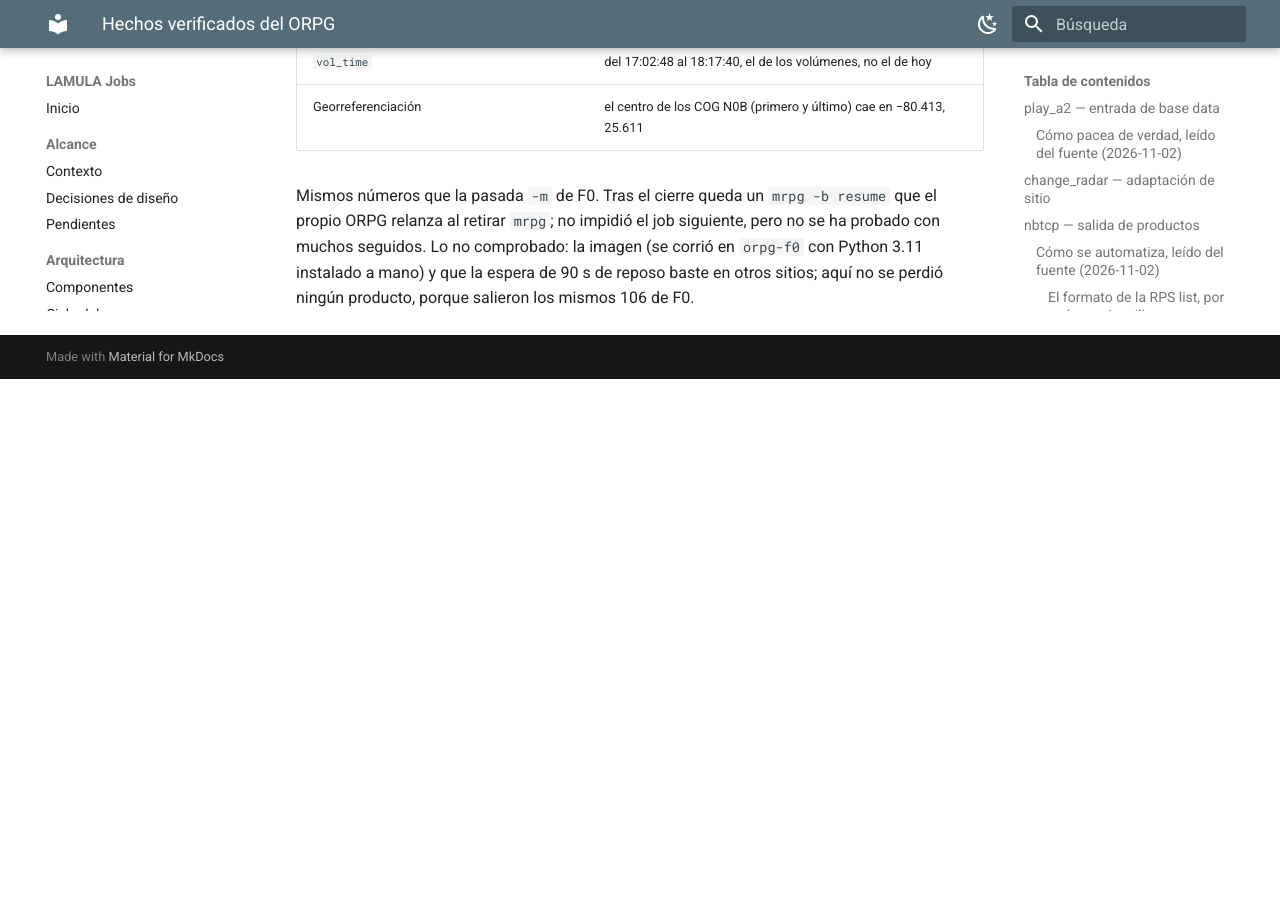
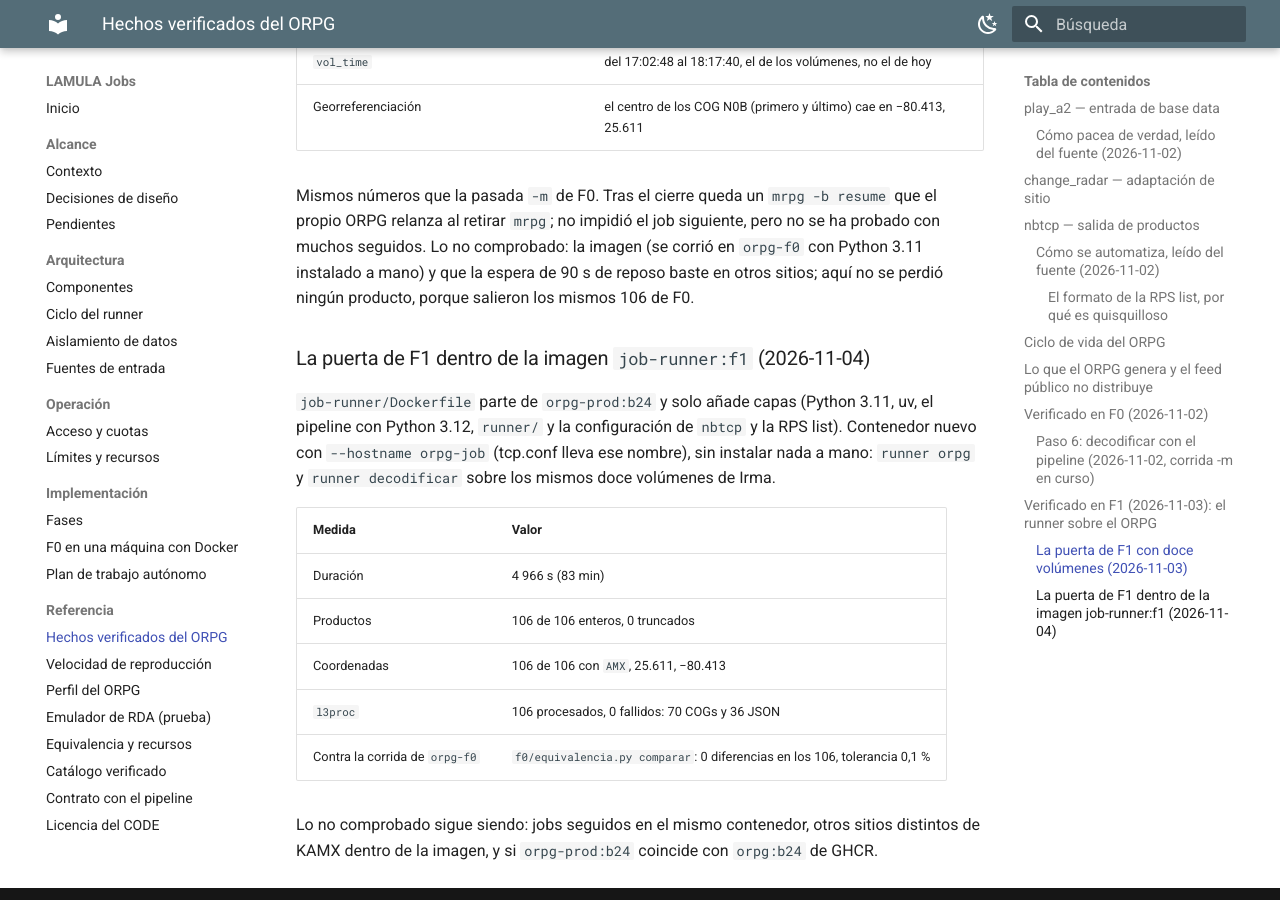
Before and after one commit to vladimir1284/lamula-jobs, an MkDocs documentation site: the page built from docs/referencia/orpg-hechos.md, in a window 1280 px wide and 900 px high, scrolled down 7993 px. Built offline with MkDocs 1.6.1 and Material for MkDocs 9.7.7, drawn with Linux system fonts in a browser that asks for light colours; before the commit the page ends 8372 px from its top, so only the background shows below that.

Commit message:
f1: imagen job-runner:f1 y puerta repetida dentro de ella (106 productos, 0 diferencias con orpg-f0)
Co-Authored-By: Claude Sonnet 5.5 <noreply@anthropic.com>

```diff
--- a/docs/implementacion/fases.md
+++ b/docs/implementacion/fases.md
@@ -50,11 +50,10 @@ alto (D11). El CLI filtra los ficheros que no son productos (`GSM…`, `P173_…
 **Puerta (D12, 2026-11-03):** doce volúmenes de un huracán entran y salen como COGs en disco,
 con el `vol_time` correcto y la georreferenciación correcta. Postgres y R2 pasan a F2.
 
-**Estado (2026-11-03):** la puerta se pasó en `orpg-f0`: doce volúmenes de Irma, 106 productos
-enteros, 70 COGs y 36 JSON, `vol_time` y coordenadas correctos, 83 min (ver
-[Hechos verificados](../referencia/orpg-hechos.md#la-puerta-de-f1-con-doce-volumenes-2026-11-03)).
-Falta la imagen `job-runner` (Python moderno, `runner/` instalado, pipeline, configuración de
-`nbtcp` y RPS list horneadas) y repetir la puerta dentro de ella.
+**Estado (2026-11-04): F1 cerrada.** La puerta se pasó en `orpg-f0` y se repitió dentro de la
+imagen `job-runner:f1` (`job-runner/Dockerfile`): doce volúmenes de Irma, 106 productos
+enteros, 70 COGs y 36 JSON, `vol_time` y coordenadas correctos, 83 min, idéntico a la corrida
+de `orpg-f0` ([Hechos verificados](../referencia/orpg-hechos.md#la-puerta-de-f1-dentro-de-la-imagen-job-runnerf1-2026-11-04)).
 
 ## F2 — Jobs como servicio
 
--- a/docs/referencia/orpg-hechos.md
+++ b/docs/referencia/orpg-hechos.md
@@ -247,3 +247,21 @@ Mismos números que la pasada `-m` de F0. Tras el cierre queda un `mrpg -b resum
 ORPG relanza al retirar `mrpg`; no impidió el job siguiente, pero no se ha probado con muchos
 seguidos. Lo no comprobado: la imagen (se corrió en `orpg-f0` con Python 3.11 instalado a mano) y que la espera de 90 s de reposo
 baste en otros sitios; aquí no se perdió ningún producto, porque salieron los mismos 106 de F0.
+
+### La puerta de F1 dentro de la imagen `job-runner:f1` (2026-11-04)
+
+`job-runner/Dockerfile` parte de `orpg-prod:b24` y solo añade capas (Python 3.11, uv, el
+pipeline con Python 3.12, `runner/` y la configuración de `nbtcp` y la RPS list). Contenedor
+nuevo con `--hostname orpg-job` (tcp.conf lleva ese nombre), sin instalar nada a mano:
+`runner orpg` y `runner decodificar` sobre los mismos doce volúmenes de Irma.
+
+| Medida | Valor |
+|---|---|
+| Duración | 4 966 s (83 min) |
+| Productos | 106 de 106 enteros, 0 truncados |
+| Coordenadas | 106 de 106 con `AMX`, 25.611, −80.413 |
+| `l3proc` | 106 procesados, 0 fallidos: 70 COGs y 36 JSON |
+| Contra la corrida de `orpg-f0` | `f0/equivalencia.py comparar`: 0 diferencias en los 106, tolerancia 0,1 % |
+
+Lo no comprobado sigue siendo: jobs seguidos en el mismo contenedor, otros sitios distintos de
+KAMX dentro de la imagen, y si `orpg-prod:b24` coincide con `orpg:b24` de GHCR.
```
Also changed, not shown: 6 other files.
